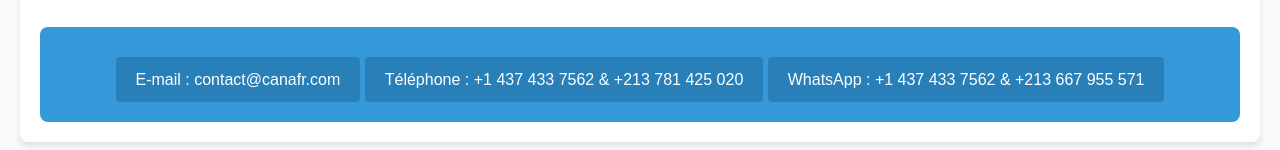
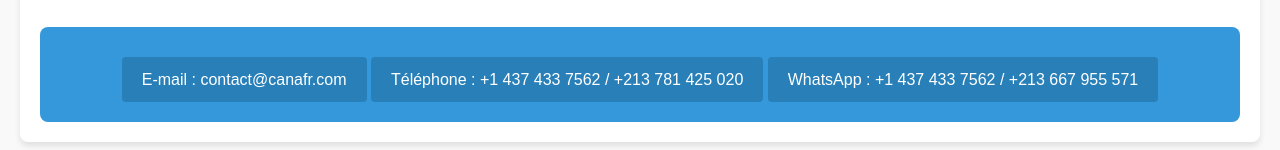
Before and after one commit to MoumouhElRebelde/Canafr, a plain HTML site: page index.html in a window 1280 px wide. Shown: the part 1267-1417 px from the top of the page. Drawn offline with Linux system fonts and the light colour scheme.

Commit message:
Add files via upload

```diff
--- a/index.html
+++ b/index.html
@@ -77,8 +77,8 @@
 
             <div class="cta">
                 <a href="#">E-mail : contact@canafr.com</a>
-                <a href="#">Téléphone : +1 437 433 7562 & +213 781 425 020</a>
-                <a href="#">WhatsApp : +1 437 433 7562 & +213 667 955 571</a>
+                <a href="#">Téléphone : +1 437 433 7562 / +213 781 425 020</a>
+                <a href="#">WhatsApp : +1 437 433 7562 / +213 667 955 571</a>
             </div>
         </div>
 </main>
--- a/script.js
+++ b/script.js
@@ -40,11 +40,12 @@ document.getElementById('contactForm').addEventListener('submit', async (e) => {
     try {
         // Envoie une requête POST avec les données du formulaire
         const response = await fetch(scriptURL, {
-            method: 'POST',
-            body: JSON.stringify(formData),
-            headers: {
-                'Content-Type': 'application/json'
-            }
+                method: 'POST',
+                body: JSON.stringify(formData),
+                headers: {
+                    'Content-Type': 'application/json'
+                },
+                mode: 'cors' // Important pour activer les CORS
         });
 
         // Gère la réponse
```
